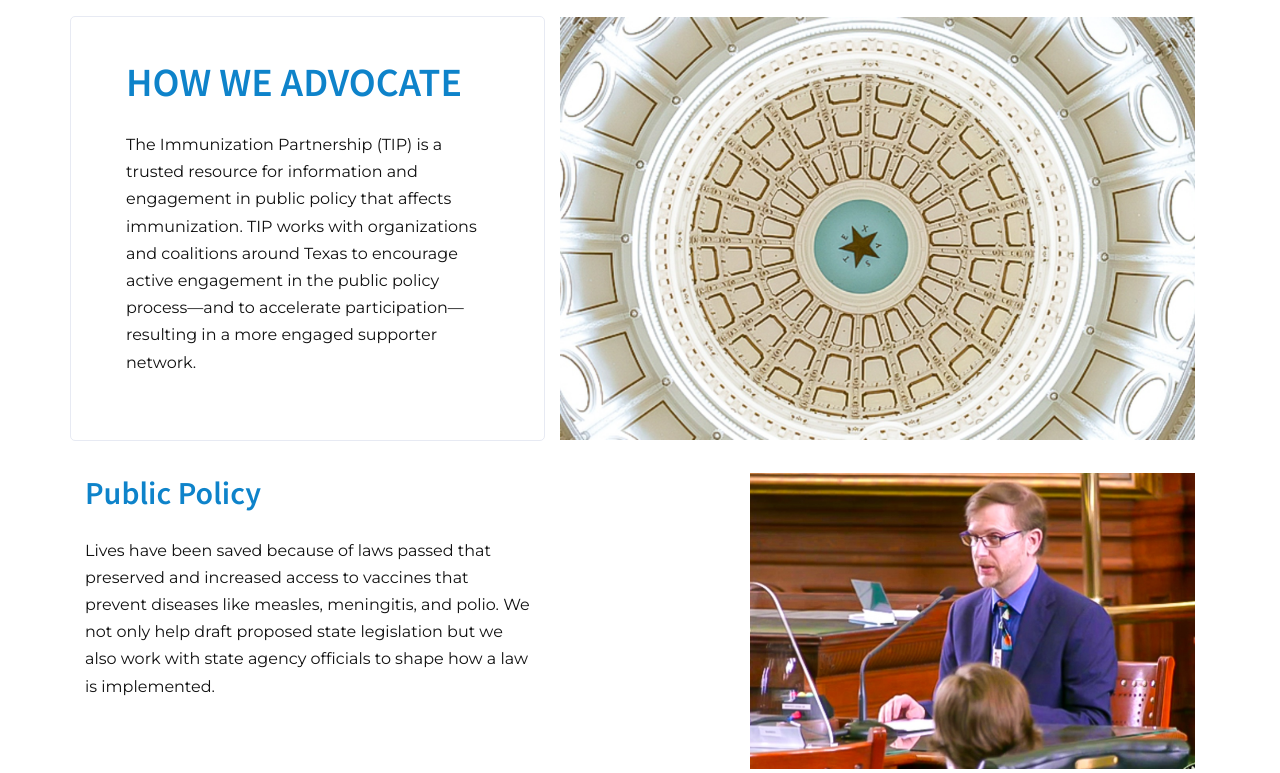
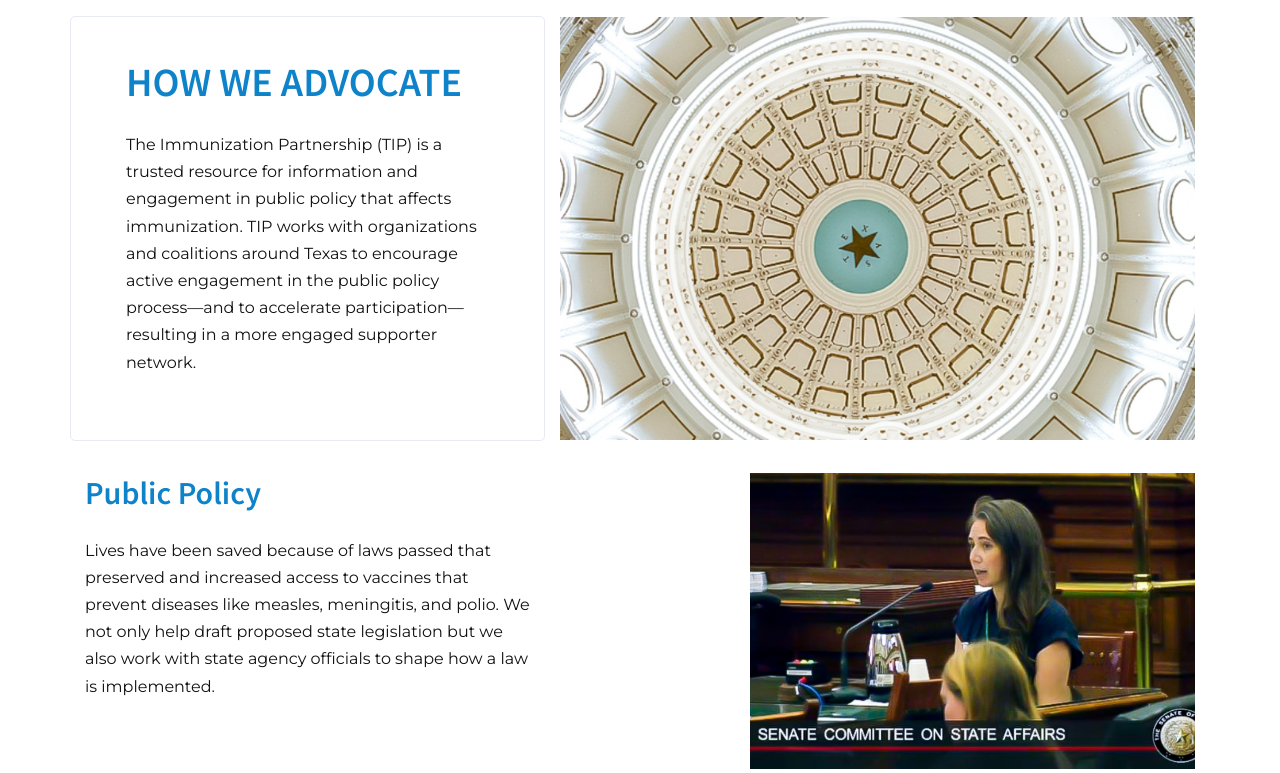
Before and after one commit to aitshuber/immunizecc, a Jekyll site: the page built from we-advocate.html, in a window 1280 px wide. Shown: the part 480-1253 px from the top of the page. Built offline with Jekyll 4.4.1, drawn with Linux system fonts in a browser that asks for light colours; some web fonts are replaced; a script that is not in the unit is left out; comment, search, counter and statistics services are not loaded; grey boxes are pictures that could not be loaded.

Commit message:
Updated 2 files via CloudCannon

```diff
--- a/we-advocate.html
+++ b/we-advocate.html
@@ -47,7 +47,7 @@
 	</p>
 </div>
 <div class="col-md-5">
-		<img class="img-fluid editable" alt="Image Description" width="1600" src="/assets/img/171803377-10158285344018753-4282142077886392459-n.jpg" />
+		<img class="img-fluid editable" alt="Image Description" width="1600" src="/assets/img/how-we-advocate/246073396-10158611541858753-2858160654420623474-n.jpg" />
 
 		</div>
 </div>
```
Also changed, not shown: assets/img/how-we-advocate/246073396-10158611541858753-2858160654420623474-n.jpg (added).
